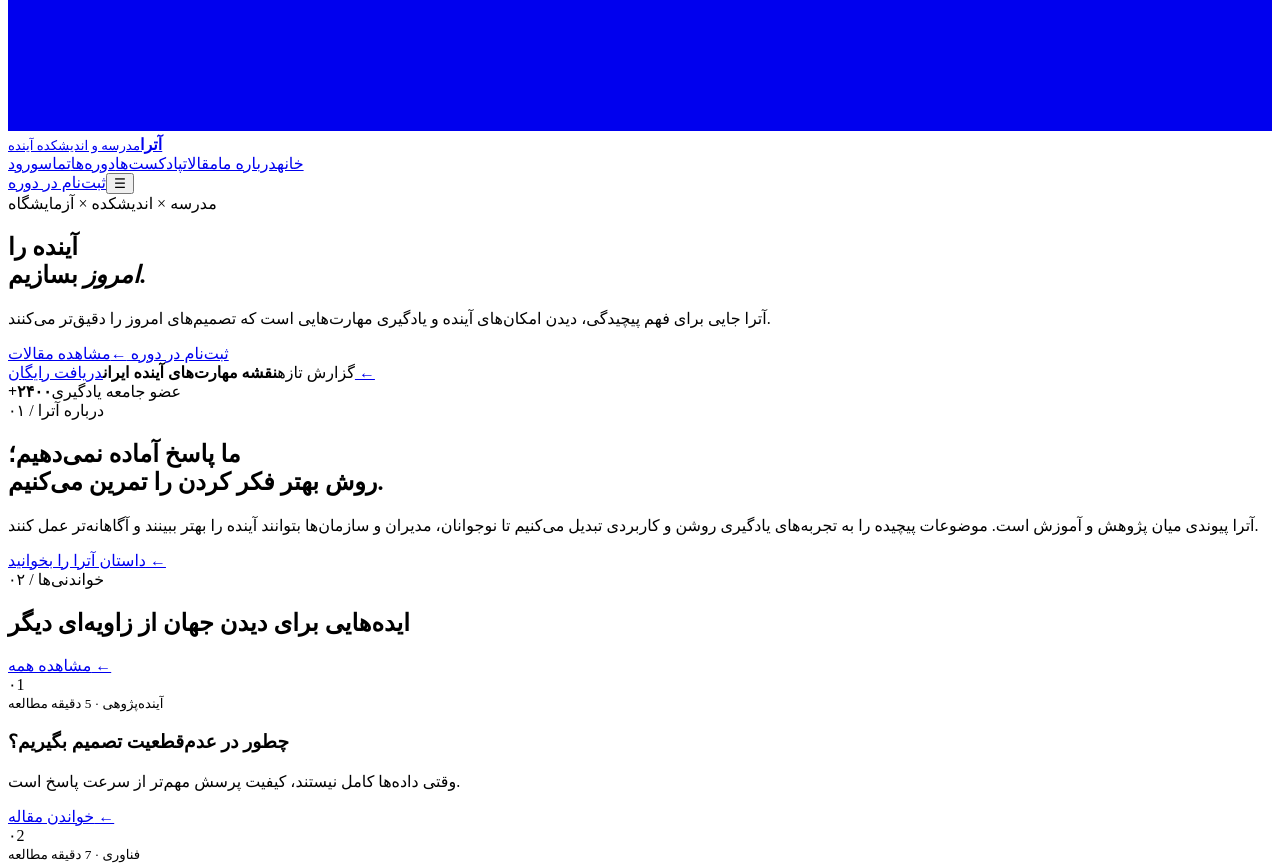
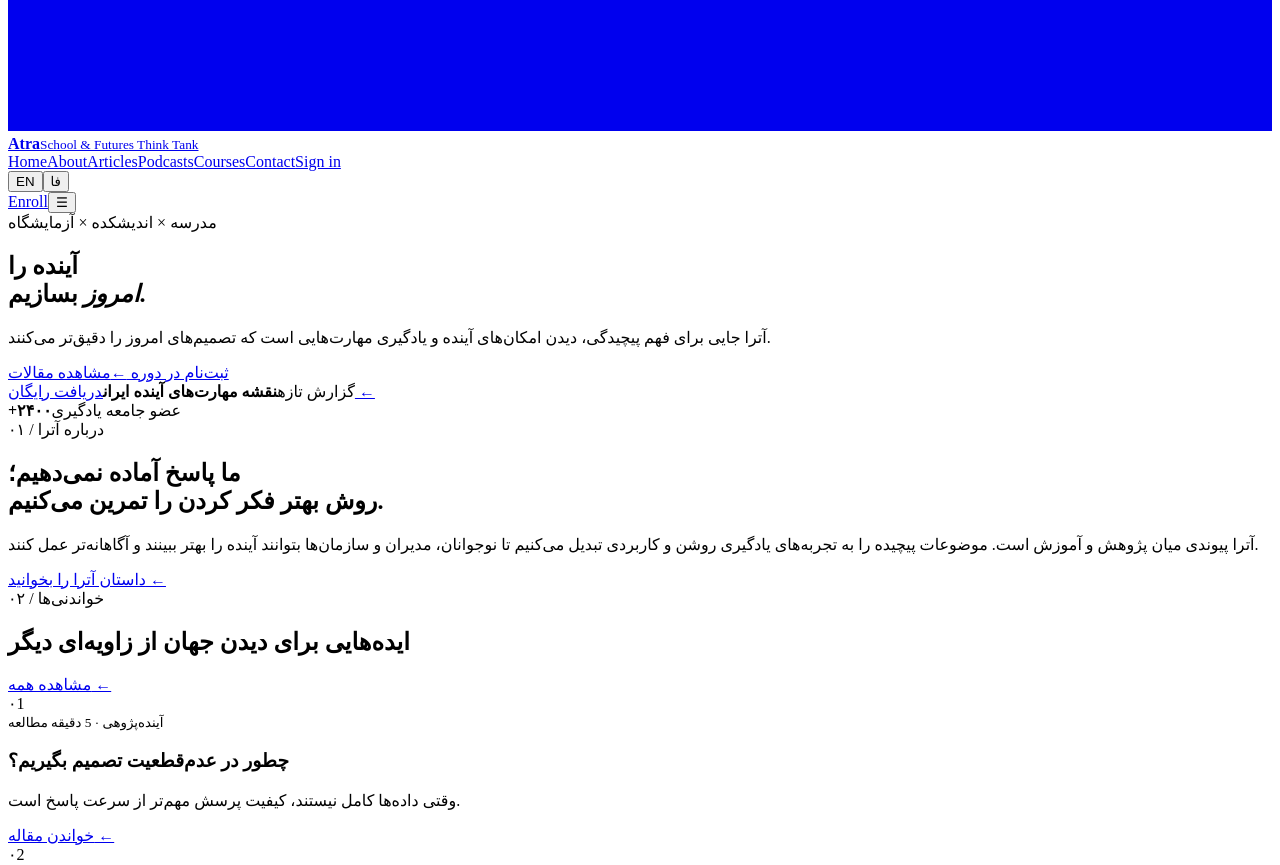
Before and after one commit to ali-m07/atra, a React (Vite) app in the folder web/: page / in a window 1280 px wide. Shown: the part 1160-2025 px from the top of the page. Built offline with nearby package versions, Linux system fonts and the light colour scheme; the HTML template or start-up script is replaced by a standard one.

Commit message:
Restore bilingual founder profiles and correct founder roles

```diff
--- a/web/src/components/Layout.tsx
+++ b/web/src/components/Layout.tsx
@@ -1,15 +1,17 @@
 import { useEffect, useState } from 'react'
 import { Link, NavLink, useLocation } from 'react-router-dom'
 import { LogoMark } from './Logo'
+import { LanguageSwitcher } from './LanguageSwitcher'
+import { useLocale } from '../locale/LocaleContext'
 
-const links = [['/','خانه'],['/about','درباره ما'],['/articles','مقالات'],['/podcasts','پادکست‌ها'],['/courses','دوره‌ها'],['/contact','تماس']]
 export function Header(){
-  const [open,setOpen]=useState(false); const {pathname}=useLocation();
+  const [open,setOpen]=useState(false); const {pathname}=useLocation(); const {isFa}=useLocale()
   useEffect(()=>setOpen(false),[pathname])
+  const links=isFa?[['/','خانه'],['/about','درباره ما'],['/articles','مقالات'],['/podcasts','پادکست‌ها'],['/courses','دوره‌ها'],['/contact','تماس']]:[['/','Home'],['/about','About'],['/articles','Articles'],['/podcasts','Podcasts'],['/courses','Courses'],['/contact','Contact']]
   return <header className="site-header"><div className="shell header-inner">
-    <Link className="brand" to="/"><LogoMark className="brand-mark" title="آترا"/><span><b>آترا</b><small>مدرسه و اندیشکده آینده</small></span></Link>
-    <nav className={open?'nav open':'nav'} aria-label="منوی اصلی">{links.map(([to,label])=><NavLink key={to} to={to} end={to==='/' }>{label}</NavLink>)}<Link className="nav-login" to="/login">ورود</Link></nav>
-    <div className="header-actions"><Link className="button small" to="/register">ثبت‌نام در دوره</Link><button className="menu-toggle" onClick={()=>setOpen(v=>!v)} aria-expanded={open} aria-label="نمایش منو">{open?'×':'☰'}</button></div>
+    <Link className="brand" to="/"><LogoMark className="brand-mark" title={isFa?'آترا':'Atra'}/><span><b>{isFa?'آترا':'Atra'}</b><small>{isFa?'مدرسه و اندیشکده آینده':'School & Futures Think Tank'}</small></span></Link>
+    <nav className={open?'nav open':'nav'} aria-label={isFa?'منوی اصلی':'Main navigation'}>{links.map(([to,label])=><NavLink key={to} to={to} end={to==='/' }>{label}</NavLink>)}<Link className="nav-login" to="/login">{isFa?'ورود':'Sign in'}</Link></nav>
+    <div className="header-actions"><LanguageSwitcher/><Link className="button small" to="/register">{isFa?'ثبت‌نام در دوره':'Enroll'}</Link><button className="menu-toggle" onClick={()=>setOpen(v=>!v)} aria-expanded={open} aria-label={isFa?'نمایش منو':'Open menu'}>{open?'×':'☰'}</button></div>
   </div></header>
 }
-export function Footer(){return <footer className="site-footer"><div className="shell footer-grid"><div><Link className="brand footer-brand" to="/"><LogoMark className="brand-mark" title="آترا"/><span><b>آترا</b><small>فهم بهتر امروز، ساختن فردای بهتر</small></span></Link><p>مدرسه و اندیشکده‌ای برای یادگیری تفکر سیستمی، آینده‌پژوهی و تصمیم‌گیری آگاهانه.</p></div><div><h3>مسیرهای اصلی</h3><Link to="/courses">دوره‌ها</Link><Link to="/articles">مقالات</Link><Link to="/free">محتوای رایگان</Link></div><div><h3>ارتباط</h3><a href="mailto:hello@atra.school">hello@atra.school</a><a href="tel:+989378011428">۰۹۳۷۸۰۱۱۴۲۸</a><span className="socials"><a href="https://t.me/atra_futures">تلگرام</a><a href="https://www.linkedin.com">لینکدین</a></span></div></div><div className="shell footer-bottom"><span>© ۱۴۰۵ آترا</span><span><a href="/privacy">حریم خصوصی</a> · <a href="/terms">قوانین استفاده</a></span></div></footer>}
+export function Footer(){const {isFa}=useLocale();return <footer className="site-footer"><div className="shell footer-grid"><div><Link className="brand footer-brand" to="/"><LogoMark className="brand-mark" title={isFa?'آترا':'Atra'}/><span><b>{isFa?'آترا':'Atra'}</b><small>{isFa?'فهم بهتر امروز، ساختن فردای بهتر':'Understand today. Build tomorrow.'}</small></span></Link><p>{isFa?'مدرسه و اندیشکده‌ای برای یادگیری تفکر سیستمی، آینده‌پژوهی و تصمیم‌گیری آگاهانه.':'A school and think tank for systems thinking, strategic foresight, and informed decision-making.'}</p></div><div><h3>{isFa?'مسیرهای اصلی':'Explore'}</h3><Link to="/courses">{isFa?'دوره‌ها':'Courses'}</Link><Link to="/articles">{isFa?'مقالات':'Articles'}</Link><Link to="/free">{isFa?'محتوای رایگان':'Free resources'}</Link></div><div><h3>{isFa?'ارتباط':'Contact'}</h3><a href="mailto:hello@atra.school">hello@atra.school</a><a href="tel:+989378011428">+98 937 801 1428</a><span className="socials"><a href="https://t.me/atra_futures">Telegram</a><a href="https://www.linkedin.com">LinkedIn</a></span></div></div><div className="shell footer-bottom"><span>© 2026 Atra</span><span>{isFa?'حریم خصوصی · قوانین استفاده':'Privacy · Terms'}</span></div></footer>}
```
Also changed, not shown: web/src/pages/PortalPages.tsx (+3 -2 lines), web/src/styles.css.
